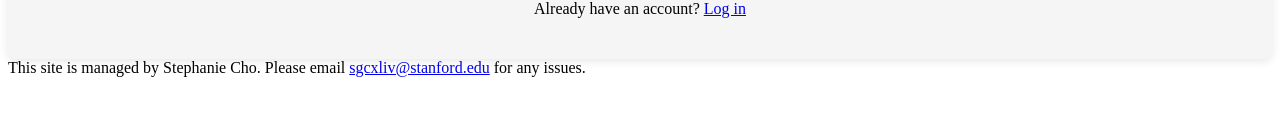
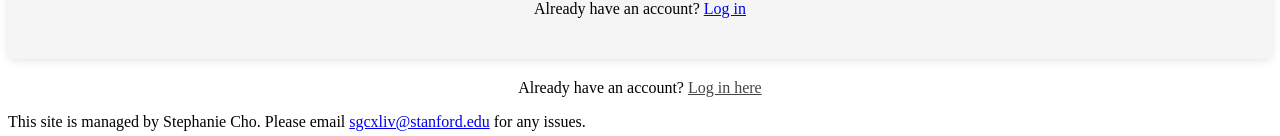
Before and after one commit to sgcxliv/calledliving, a Next.js app: page /signup in a window 1280 px wide. Shown: the part 733-869 px from the top of the page. Before the commit the page ends 818 px from the top, so only its background shows below. Built offline with nearby package versions, Linux system fonts and the light colour scheme; no server answers.

Commit message:
Update signup.js

```diff
--- a/pages/signup.js
+++ b/pages/signup.js
@@ -1,18 +1,26 @@
 import Layout from '../components/Layout';
 import SignupForm from '../components/SignupForm';
-import { useEffect } from 'react';
+import { useEffect, useState } from 'react';
 import { supabase } from '../lib/supabaseClient';
 import { useRouter } from 'next/router';
+import Link from 'next/link';
 
 export default function Signup() {
   const router = useRouter();
+  const [checkingAuth, setCheckingAuth] = useState(true);
 
   useEffect(() => {
     // Check if user is already logged in
     const checkUser = async () => {
-      const { data: { user } } = await supabase.auth.getUser();
-      if (user) {
-        router.push('/dashboard');
+      try {
+        const { data } = await supabase.auth.getUser();
+        if (data && data.user) {
+          router.push('/dashboard');
+        }
+      } catch (error) {
+        console.error("Error checking authentication:", error);
+      } finally {
+        setCheckingAuth(false);
       }
     };
 
@@ -22,10 +30,20 @@ export default function Signup() {
   return (
     <Layout title="Course Dashboard - Signup">
       <div className="tab-content active">
-        <h2>Student Registration</h2>
-        <p>Create an account to access the audio messaging portal.</p>
+        {checkingAuth ? (
+          <p>Checking authentication status...</p>
+        ) : (
+          <>
+            <h2>Student Registration</h2>
+            <p>Create an account to access the audio messaging portal.</p>
 
-        <SignupForm />
+            <SignupForm onSuccessfulSignup={() => router.push('/dashboard')} />
+
+            <div className="auth-toggle">
+              <p>Already have an account? <Link href="/login">Log in here</Link></p>
+            </div>
+          </>
+        )}
       </div>
     </Layout>
   );
```
